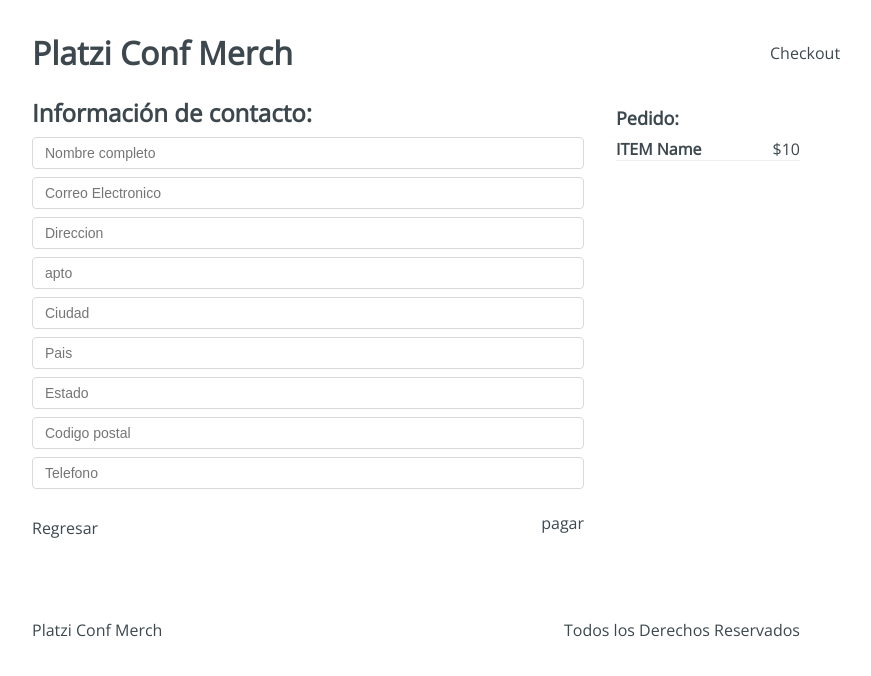
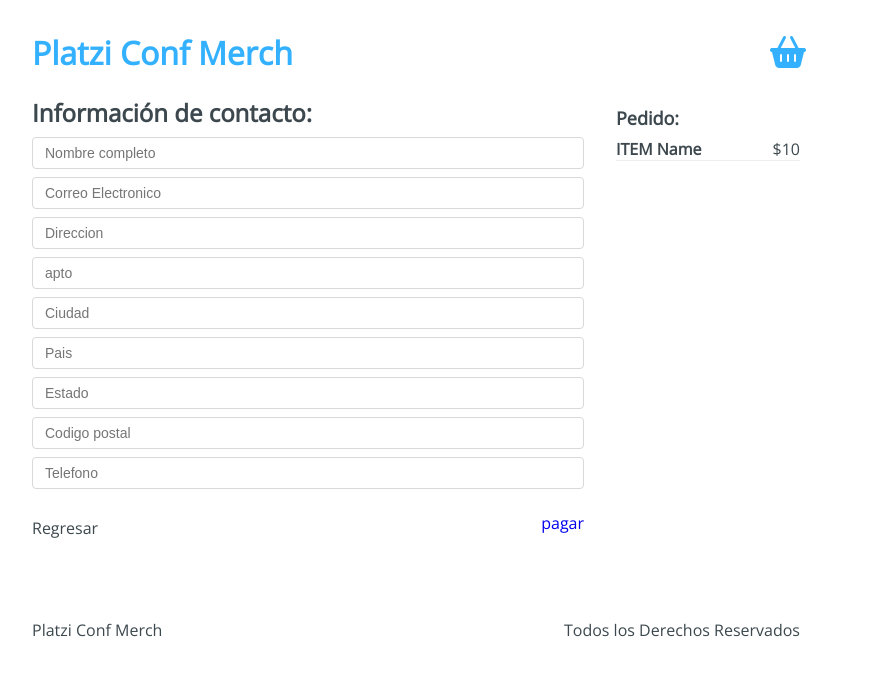
Before and after one commit to PabloTachella/platzi-conf-merch, a React app: page /checkout/information in a window 1280 px wide. Shown: the top 676 px of the page, without its empty margins (224-1095 px from the left). Built offline with nearby package versions, Linux system fonts and the light colour scheme.

Commit message:
Se implemento React Router utilizando Link y se agregaron iconos a botones

```diff
--- a/public/index.html
+++ b/public/index.html
@@ -4,7 +4,8 @@
     <meta charset="UTF-8">
     <meta http-equiv="X-UA-Compatible" content="IE=edge">
     <meta name="viewport" content="width=device-width, initial-scale=1.0">
-    <title>Document</title>
+    <title>Platzi Conf Merch</title>
+    <script src="https://kit.fontawesome.com/473d269aa9.js" crossorigin="anonymous"></script>
 </head>
 <body>
     <div id="app"></div>
--- a/src/components/Header.jsx
+++ b/src/components/Header.jsx
@@ -1,12 +1,17 @@
 import React from "react";
+import { Link } from "react-router-dom";
 import '../styles/components/Header.css'
 
 const Header = () => {
     return (
         <div className="Header">
-            <h1 className="Header-title">Platzi Conf Merch</h1>
+            <h1 className="Header-title">
+                <Link to="/">Platzi Conf Merch</Link>
+            </h1>
             <div className="Header-checkout">
-                Checkout
+                <Link to="/checkout">
+                    <i className="fas fa-shopping-basket fa-2x" title="Checkout" />
+                </Link>
             </div>
         </div>
     )
--- a/src/containers/Checkout.jsx
+++ b/src/containers/Checkout.jsx
@@ -1,4 +1,5 @@
 import React from "react";
+import { Link } from "react-router-dom";
 import '../styles/components/Checkout.css'
 
 const Checkout = () => {
@@ -11,12 +12,16 @@
                         <h4>Item name</h4>
                         <span>$10</span>
                     </div>
-                    <button type="button">Eliminar</button>
+                    <button type="button">
+                        <i className="fas fa-trash-alt" title="Eliminar" />
+                    </button>
                 </div>
             </div>
             <div className="Checkout-sidebar">
                 <h3>Precio Total: $10</h3>
-                <button type="button">Continuar pedido</button>
+                <Link to="/checkout/information">
+                    <button type="button">Continuar pedido</button>
+                </Link>
             </div>
         </div>
     )
--- a/src/containers/Information.jsx
+++ b/src/containers/Information.jsx
@@ -1,4 +1,5 @@
 import React from 'react';
+import { Link } from 'react-router-dom';
 import '../styles/components/Information.css';
 
 const Information = () => {
@@ -23,7 +24,11 @@
         </div>
         <div className="Information-buttons">
           <div className="Information-back">Regresar</div>
-          <div className="Information-next">pagar</div>
+          <div className="Information-next">
+            <Link to="/checkout/payment">
+              pagar
+            </Link>
+          </div>
         </div>
       </div>
       <div className="Information-sidebar">
```
